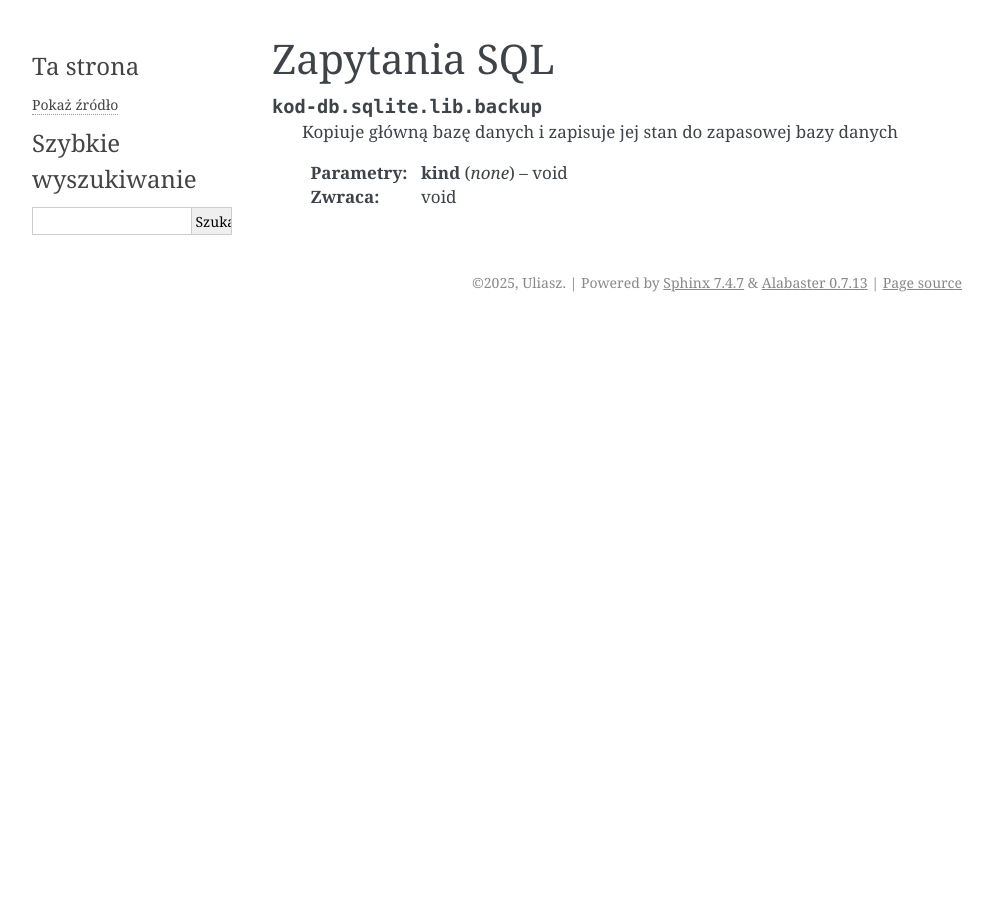
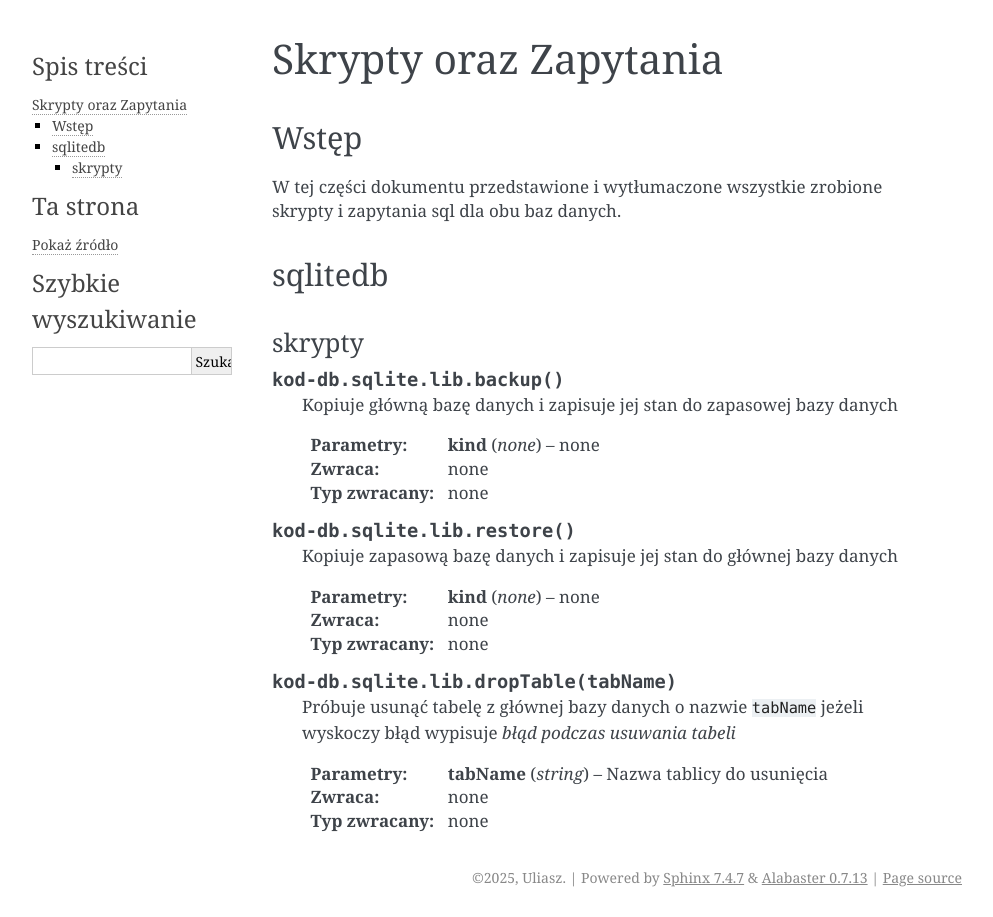
Before and after one commit to BlazejUl/Sprawozdanie, a Sphinx documentation site: the page built from Sprawozdanie-main/source/rozdzial4/index.rst, in a window 1280 px wide. Shown: the whole page, without its empty margins (148-1141 px from the left). Built offline with Sphinx 7.4.7, drawn with Linux system fonts in a browser that asks for light colours; pages that are not in the unit, such as notebooks, are missing from menus.

Commit message:
Update index.rst

```diff
--- a/Sprawozdanie-main/source/rozdzial4/index.rst
+++ b/Sprawozdanie-main/source/rozdzial4/index.rst
@@ -1,11 +1,40 @@
-Zapytania SQL
-================
+Skrypty oraz Zapytania
+========================
+
+Wstęp
+----------
+
+W tej części dokumentu przedstawione i wytłumaczone wszystkie zrobione skrypty i zapytania sql dla obu baz danych.
 
 
-.. py:function:: kod-db.sqlite.lib.backup
+sqlitedb
+---------
+
+skrypty
+~~~~~~~~~~~~
+.. py:function:: kod-db.sqlite.lib.backup()
 
    Kopiuje główną bazę danych i zapisuje jej stan do zapasowej bazy danych
 
-   :param kind: void
+   :param kind: none
    :type kind: none
-   :return: void
+   :return: none
+   :rtype: none
+
+.. py:function:: kod-db.sqlite.lib.restore()
+
+   Kopiuje zapasową bazę danych i zapisuje jej stan do głównej bazy danych
+
+   :param kind: none
+   :type kind: none
+   :return: none
+   :rtype: none
+
+.. py:function:: kod-db.sqlite.lib.dropTable(tabName)
+
+   Próbuje usunąć tabelę z głównej bazy danych o nazwie ``tabName`` jeżeli wyskoczy błąd wypisuje *błąd podczas usuwania  tabeli*
+
+   :param tabName: Nazwa tablicy do usunięcia
+   :type tabName: string
+   :return: none
+   :rtype: none
```
